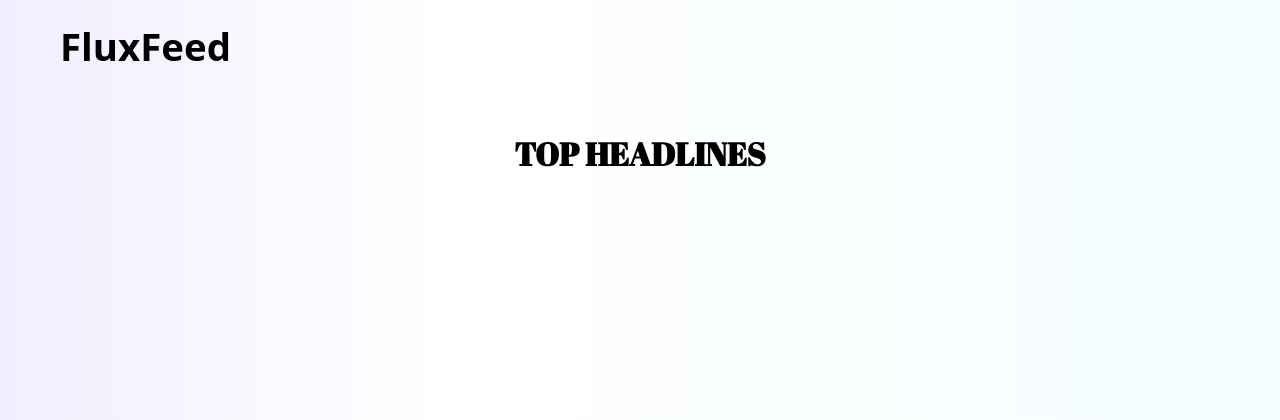
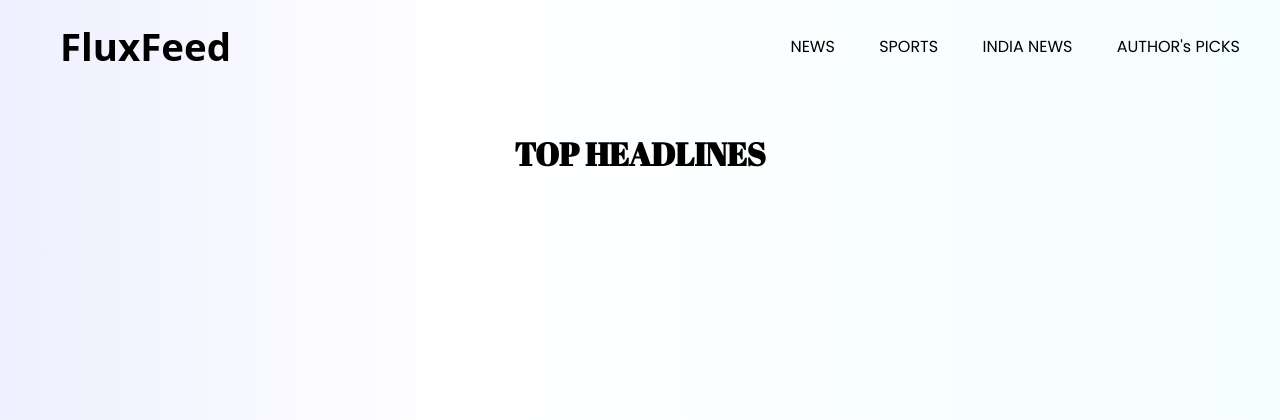
Before and after one commit to avyuktsoni0731/fluxfeed, a Flask app: page / in a window 1280 px wide. Shown: the top 420 px of the page. Run offline with Flask 3, Linux system fonts and the light colour scheme; parts of the project's set-up code (start-up, migrations or seed data) failed here and were passed over; some web fonts are replaced.

Commit message:
Add files via upload

```diff
--- /dev/null
+++ b/static/dark-mode.css
@@ -0,0 +1,4 @@
+body {
+  background-color: #040404;
+  color: #f2f1f2;
+}
--- a/static/style.css
+++ b/static/style.css
@@ -1,3 +1,5 @@
+@import url("https://fonts.googleapis.com/css2?family=Lora&display=swap");
+
 * {
   margin: 0;
   padding: 0;
@@ -7,7 +9,7 @@
   color: black;
 }
 
-html {
+body {
   background: rgb(239, 239, 255);
   background: linear-gradient(
     90deg,
@@ -15,6 +17,14 @@ html {
     rgba(255, 255, 255, 1) 35%,
     rgba(244, 253, 255, 1) 100%
   );
+}
+
+a {
+  text-decoration-line: none;
+}
+
+a:hover {
+  text-decoration-line: underline;
 }
 
 nav {
@@ -31,12 +41,11 @@ nav ul li {
   list-style: none;
   margin: 10px 20px;
   font-family: "Poppins", sans-serif;
-  font-size: 1.2rem;
+  font-size: 1rem;
   animation: fadeIn 3s;
 }
 
 nav ul li a {
-  color: blueviolet;
   text-decoration: none;
   position: relative;
   transition: color 0.5s ease;
@@ -47,7 +56,7 @@ nav ul li a::after {
   content: "";
   width: 0;
   height: 3px;
-  background: #8dded2;
+  background: #323232;
   position: absolute;
   left: 0;
   bottom: -6px;
@@ -60,8 +69,8 @@ nav ul li a:hover::after {
 }
 
 nav ul li a:hover {
-  color: #8dded2;
-  top: -3px;
+  color: #323232;
+  text-decoration: none;
 }
 
 #website-heading {
@@ -70,14 +79,7 @@ nav ul li a:hover {
   font-size: 2.4rem;
   color: black;
   animation: fadeIn 1s;
-}
-
-a {
-  text-decoration-line: none;
-}
-
-a:hover {
-  text-decoration-line: underline;
+  text-decoration: none;
 }
 
 .headings {
@@ -94,7 +96,8 @@ a:hover {
 
 .descriptions {
   margin-top: 10px;
-  font-size: 0.9rem;
+  font-size: 0.95rem;
+  font-family: "Lora", serif;
 }
 
 .container-master {
--- a/templates/index.html
+++ b/templates/index.html
@@ -5,6 +5,7 @@
     <meta http-equiv="X-UA-Compatible" content="IE=edge" />
     <meta name="viewport" content="width=device-width, initial-scale=1.0" />
     <link rel="stylesheet" href="./static/style.css" />
+    <script src="./static/script.js"></script>
     <title>News Headline Aggregator</title>
     <link rel="preconnect" href="https://fonts.googleapis.com" />
     <link rel="preconnect" href="https://fonts.gstatic.com" crossorigin />
@@ -33,9 +34,14 @@
   </head>
   <body>
     <nav>
-      <h2 id="website-heading">FluxFeed</h2>
+      <h2><a href="#" id="website-heading">FluxFeed</a></h2>
+      <ul>
+        <li><a href="#news">NEWS</a></li>
+        <li><a href="#sports">SPORTS</a></li>
+        <li><a href="#india-news">INDIA NEWS</a></li>
+        <li><a href="#authors-picks">AUTHOR's PICKS</a></li>
+      </ul>
     </nav>
-
     <div>
       <h1 class="headings">TOP HEADLINES</h1>
     </div>
@@ -60,7 +66,7 @@
     </div>
     <hr />
     <div>
-      <h1 class="headings">NEWS</h1>
+      <h1 class="headings" id="news">NEWS</h1>
     </div>
     <div class="news-container container-master">
       {% for i in range(0, 3) %}
@@ -74,7 +80,7 @@
       {% endfor %}
     </div>
     <div>
-      <h1 class="headings">SPORTS</h1>
+      <h1 class="headings" id="sports">SPORTS</h1>
     </div>
     <div class="sports-container container-master">
       {% for i in range(0, 3) %}
@@ -88,7 +94,7 @@
       {% endfor %}
     </div>
     <div>
-      <h1 class="headings">INDIA NEWS</h1>
+      <h1 class="headings" id="india-news">INDIA NEWS</h1>
     </div>
     <div class="india-news-container">
       {% for i in range(0, 3) %}
@@ -106,7 +112,7 @@
       {% endfor %}
     </div>
     <div>
-      <h1 class="headings">AUTHOR's PICKS</h1>
+      <h1 class="headings" id="authors-picks">AUTHOR's PICKS</h1>
     </div>
     <div class="authors-picks-container">
       {% for i in range(0, 6) %}
```
Also changed, not shown: static/script.js (added).
